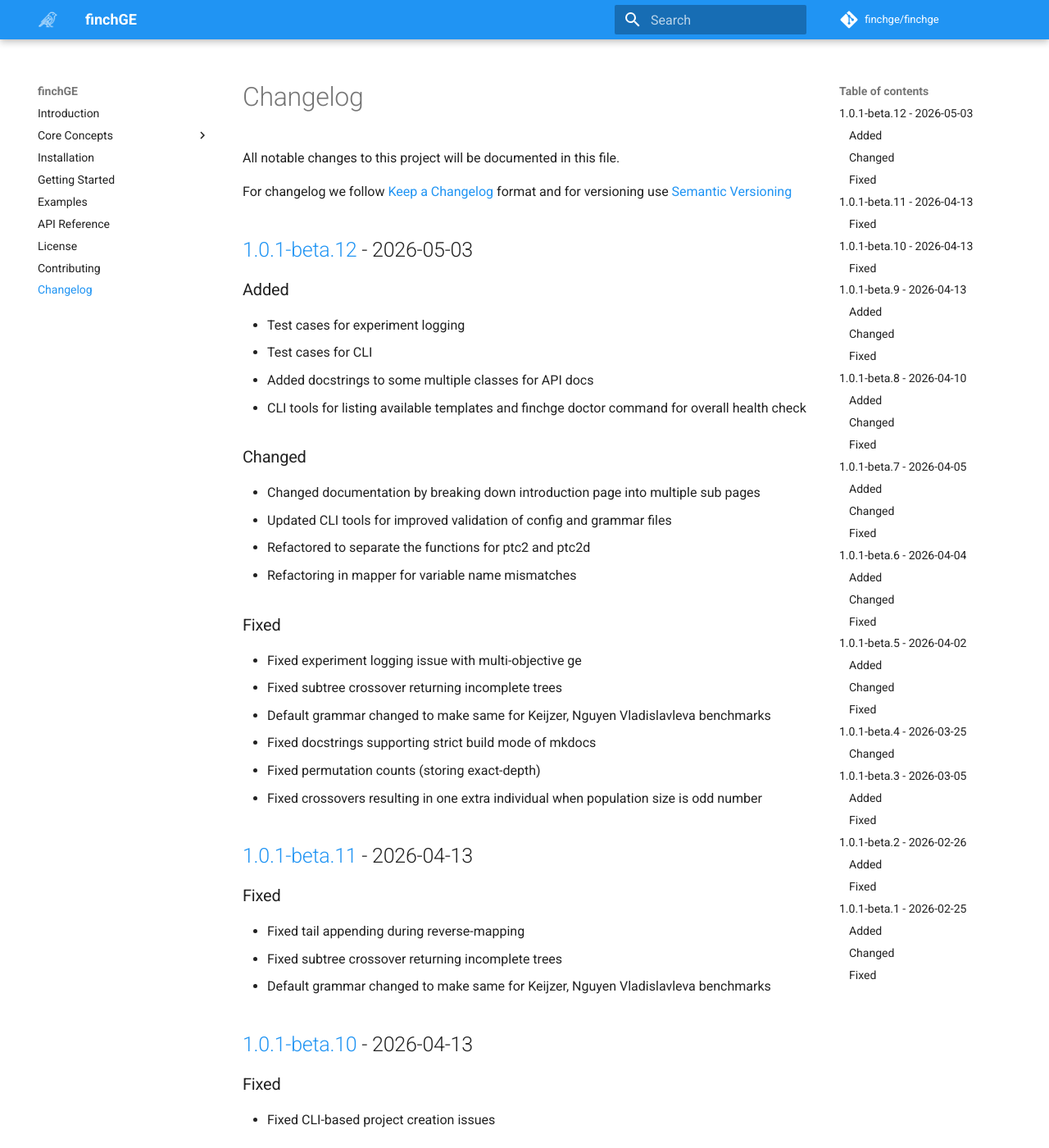
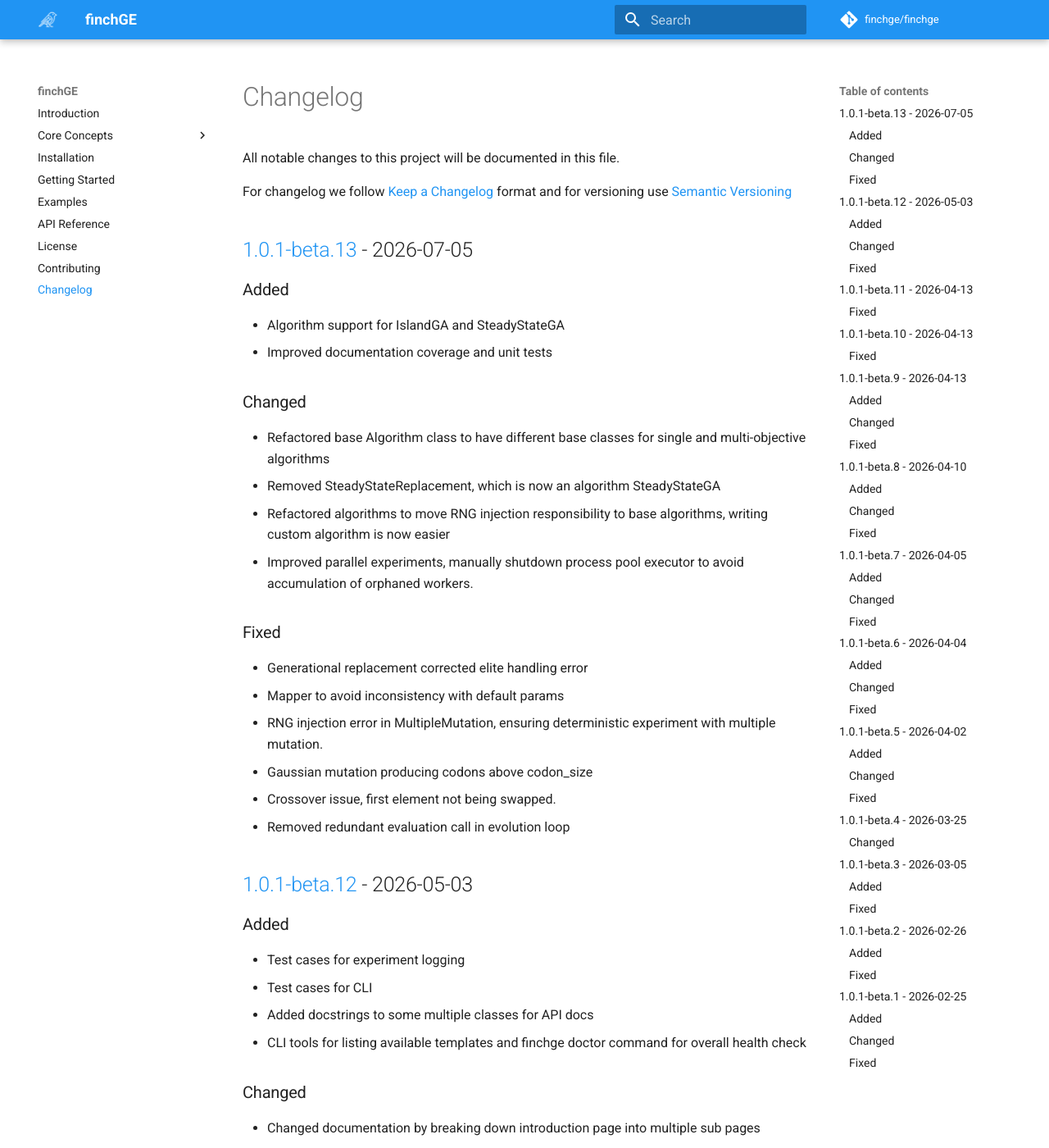
Before and after one commit to darshanz/finchge, an MkDocs documentation site: the page built from docs/changelog.md, in a window 1280 px wide and 1400 px high. Shown: the whole window at 82% size. Built offline with MkDocs 1.6.1 and Material for MkDocs 9.7.7, drawn with Linux system fonts in a browser that asks for light colours; comment, search, counter and statistics services are not loaded.

Commit message:
chore: updated version name and changelog for 1.0.1-beta.13 release

```diff
--- a/docs/changelog.md
+++ b/docs/changelog.md
@@ -3,6 +3,27 @@
 All notable changes to this project will be documented in this file.
 
 For changelog we follow  [Keep a Changelog](https://keepachangelog.com/en/1.1.0/) format and for versioning use  [Semantic Versioning](https://semver.org/)
+
+## [1.0.1-beta.13](https://github.com/finchGE/finchge/releases/tag/v1.0.1-beta.13) - 2026-07-05
+
+### Added
+- Algorithm support for IslandGA and SteadyStateGA
+- Improved documentation coverage and unit tests
+
+### Changed
+- Refactored base Algorithm class to have different base classes for single and multi-objective algorithms
+- Removed SteadyStateReplacement, which is now an algorithm SteadyStateGA
+- Refactored algorithms to move RNG injection responsibility to base algorithms, writing custom algorithm is now easier
+- Improved parallel experiments, manually shutdown process pool executor to avoid accumulation of orphaned workers.
+
+### Fixed
+- Generational replacement corrected elite handling error
+- Mapper to avoid inconsistency with default params
+- RNG injection error in MultipleMutation, ensuring deterministic experiment with multiple mutation.
+- Gaussian mutation producing codons above codon_size
+- Crossover issue, first element not being swapped.
+- Removed redundant evaluation call in evolution loop
+
 
 ## [1.0.1-beta.12](https://github.com/finchGE/finchge/releases/tag/v1.0.1-beta.12) - 2026-05-03
 
--- a/finchge/__init__.py
+++ b/finchge/__init__.py
@@ -1 +1 @@
-__version__ = "1.0.1-beta.12"
+__version__ = "1.0.1-beta.13"
--- a/pyproject.toml
+++ b/pyproject.toml
@@ -6,7 +6,7 @@ build-backend = "setuptools.build_meta"
 
 [project]
 name = "finchge"
-version = "1.0.1-beta.12"
+version = "1.0.1-beta.13"
 description = "FinchGE is a grammatical evolution library."
 authors = [
     {name = "Sudarshan Pant", email = "sudarshan.pant@gmail.com"},
```
Also changed, not shown: CHANGELOG.md (+26 -0 lines), docs/installation.md (+2 -2 lines).
